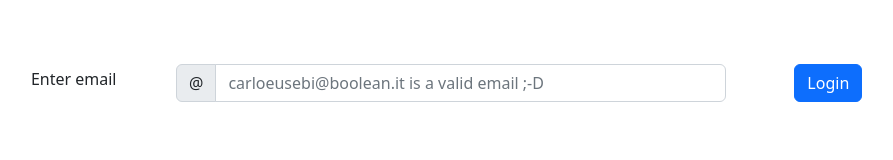
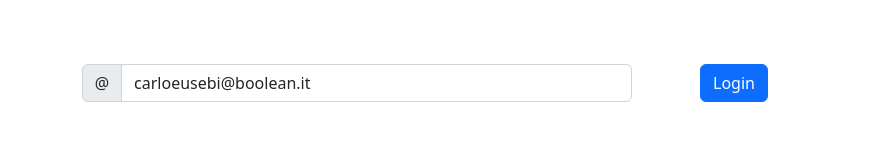
Before and after one commit to carloeusebi/js-mail-dadi, a plain HTML site: page index.html in a window 1280 px wide. Both pictures are taken after a click on the button "Login". Shown: the whole page, without its empty margins (189-1082 px from the left). Drawn offline with nearby package versions, Linux system fonts and the light colour scheme.

Commit message:
Read and validate email

```diff
--- a/index.html
+++ b/index.html
@@ -24,17 +24,15 @@
     <!-- Exercise made by
     CARLO EUSEBI -->
     <div class="container">
-        <div class="row row g-3 justify-content-center text-center align-items-center my-5">
+        <div class="row row g-3 justify-content-center text-center my-5">
             <!-- email input -->
-            <div class="col-12 col-md-2">
-                <label for="user-email" class="form-label">Enter email</label>
-            </div>
             <div class="col-12 col-md-6">
                 <div class="input-group has-validation">
                     <span class="input-group-text">@</span>
-                    <input type="email" class="form-control" id="user-email"
-                        placeholder="carloeusebi@boolean.it is a valid email ;-D">
-                    <div class="invalid-feedback" id="email-error-message"></div>
+                    <input type="email" class="form-control" id="user-email" value="carloeusebi@boolean.it">
+                    <div class="invalid-feedback text-start ps-5" id="email-error-message">You must insert an email
+                        address
+                    </div>
                 </div>
             </div>
             <!-- button -->
--- a/js/email.js
+++ b/js/email.js
@@ -5,10 +5,25 @@ const emailError = document.getElementById('email-error-message');
 const emailInvalid = document.getElementById('email-invalid-alert');
 const emailAlertButton = document.getElementById('alert-button');
 
+// create allowed emails array
 const allowedEmails = ['carloeusebi@boolean.it',
     'mariusminia@boolean.it',
     'marcobaroncini@boolean.it',
     'marcolancellotti@boolean.it'
 ];
 
-console.table(allowedEmails);
+emailButton.addEventListener('click', function () {
+
+    // clean old errors
+    emailElement.classList.remove('is-invalid');
+    emailError.style.display = 'none';
+
+    const userEmail = emailElement.value.trim();
+
+    // validation
+    if (!userEmail) {
+        emailElement.classList.add('is-invalid');
+        emailError.style.display = 'block';
+        return;
+    }
+})
```
